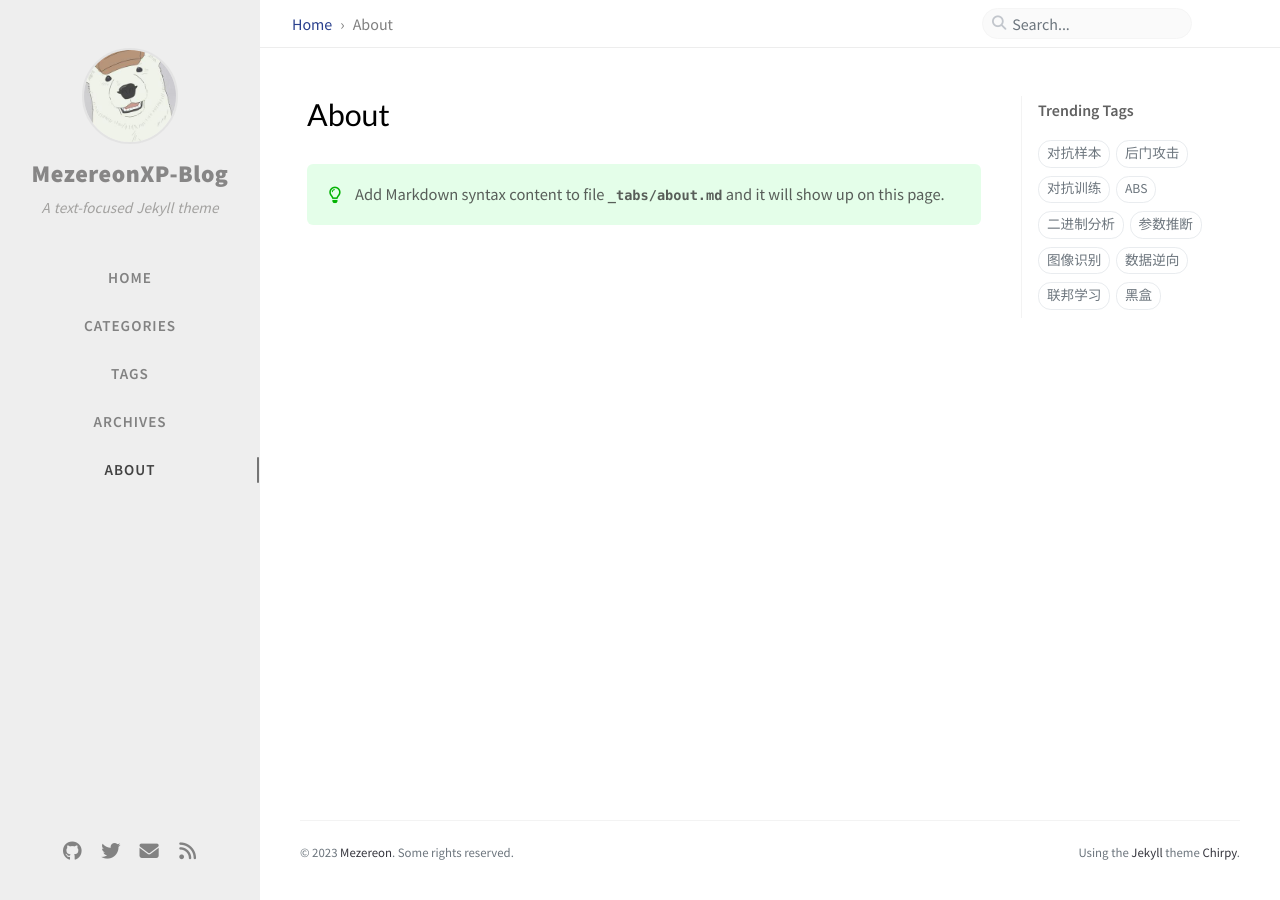
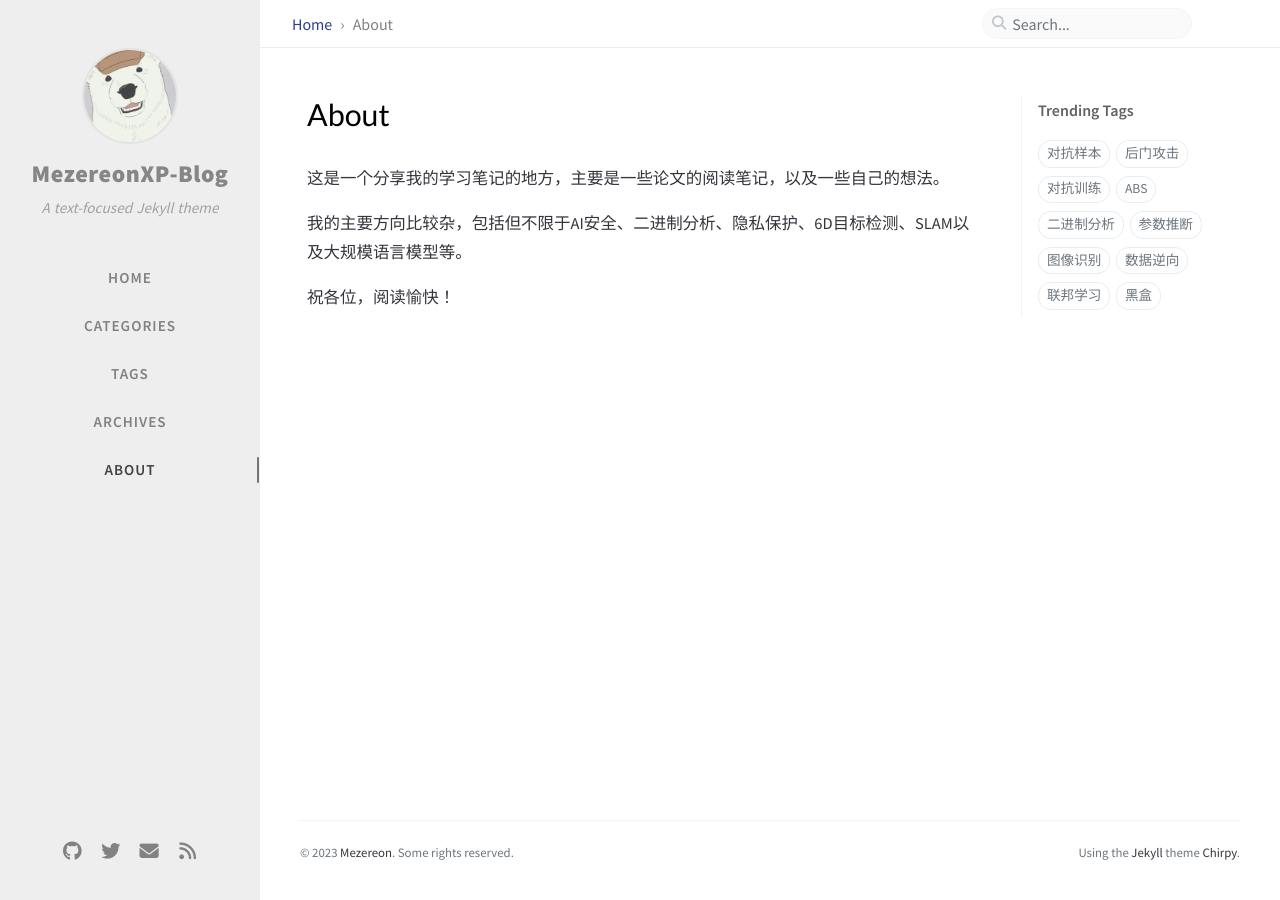
Before and after one commit to MezereonXP/funs, a Jekyll site: the page built from _tabs/about.md, in a window 1280 px wide. Built offline with Jekyll 4.4.1, drawn with Linux system fonts in a browser that asks for light colours; comment, search, counter and statistics services are not loaded.

Commit message:
[U] Updata the about page.

```diff
--- a/_tabs/about.md
+++ b/_tabs/about.md
@@ -4,5 +4,11 @@ icon: fas fa-info-circle
 order: 4
 ---
 
-> Add Markdown syntax content to file `_tabs/about.md`{: .filepath } and it will show up on this page.
-{: .prompt-tip }
+<!-- > Add Markdown syntax content to file `_tabs/about.md`{: .filepath } and it will show up on this page.
+{: .prompt-tip } -->
+
+这是一个分享我的学习笔记的地方，主要是一些论文的阅读笔记，以及一些自己的想法。
+
+我的主要方向比较杂，包括但不限于AI安全、二进制分析、隐私保护、6D目标检测、SLAM以及大规模语言模型等。
+
+祝各位，阅读愉快！
```
